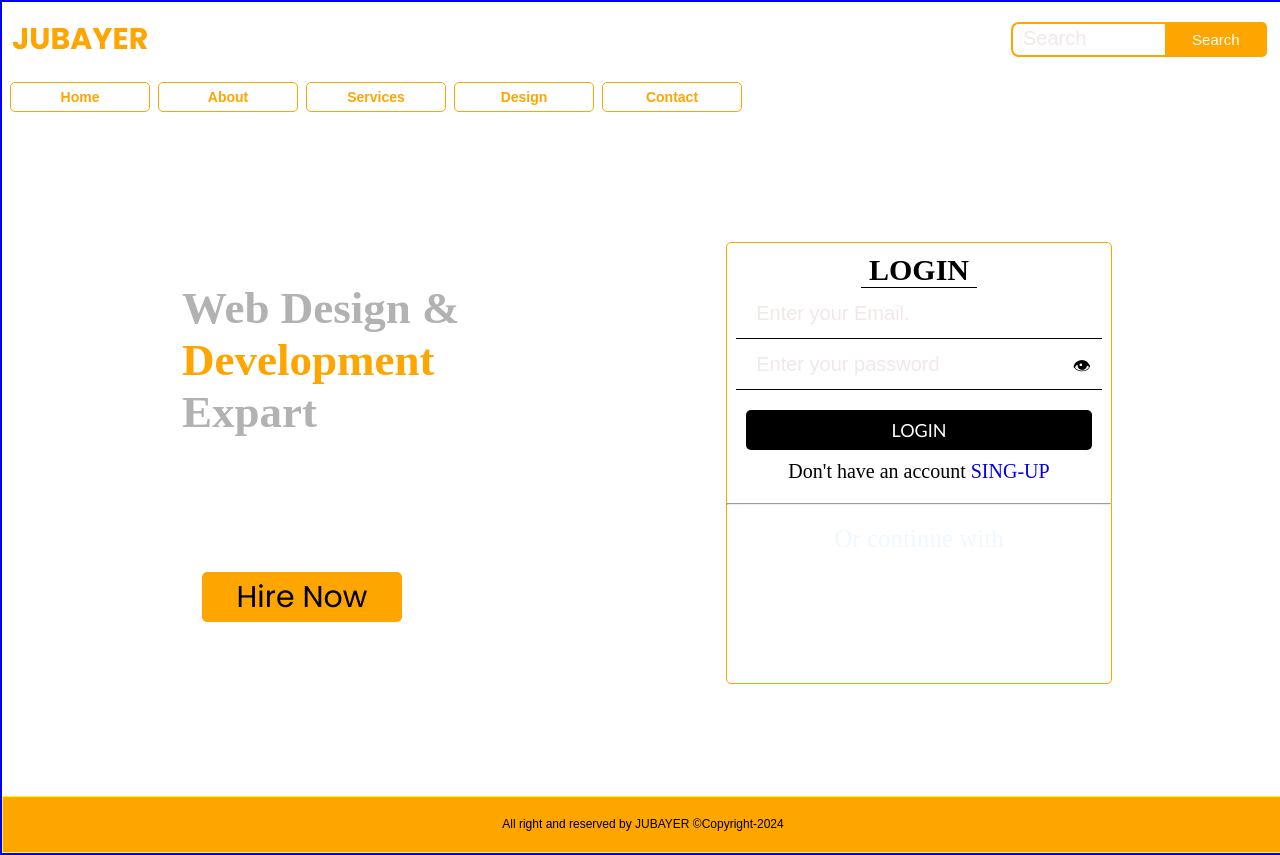
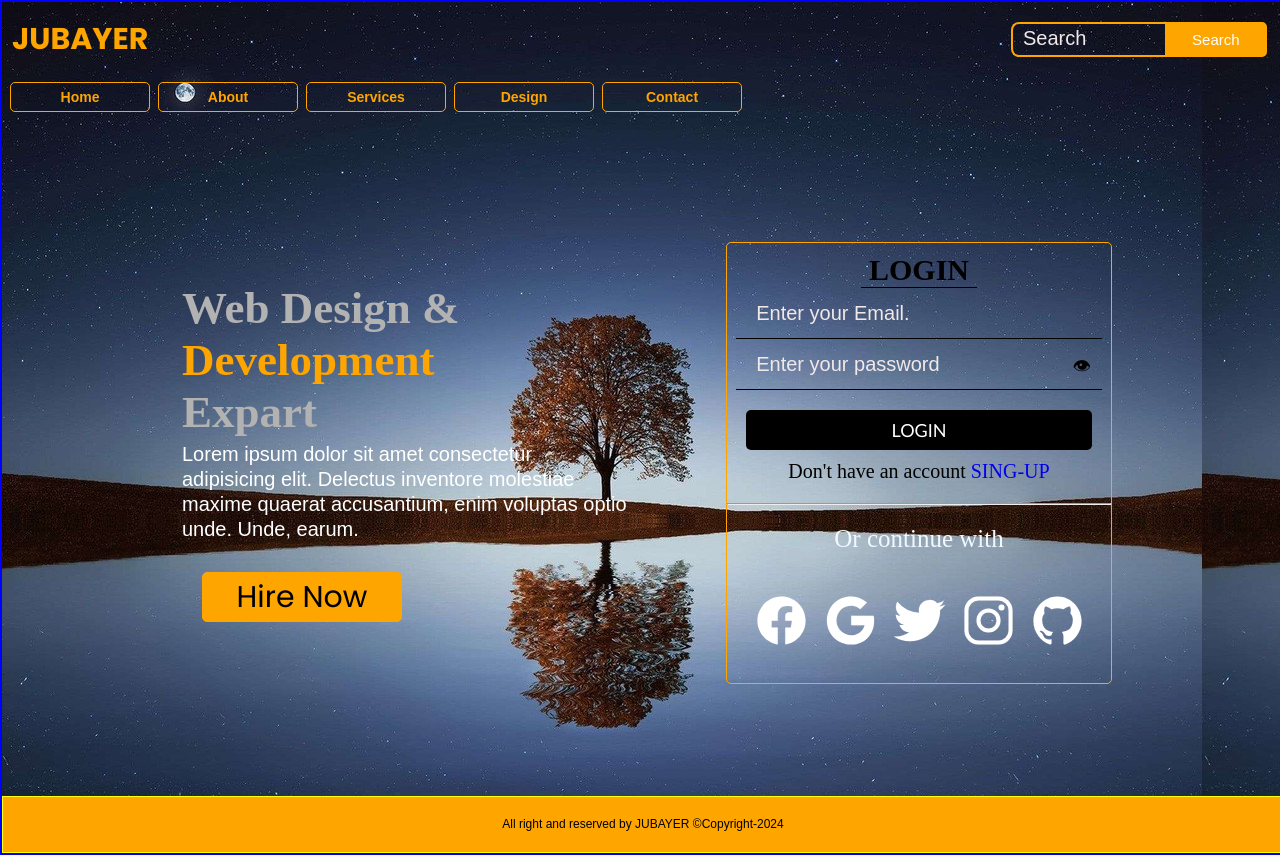
Before and after one commit to jubayershuvo/Shuvo, a plain HTML site: page index.html in a window 1280 px wide. Drawn offline with nearby package versions, Linux system fonts and the light colour scheme.

Commit message:
Update login.css

```diff
--- a/login.css
+++ b/login.css
@@ -5,7 +5,7 @@
 }
 body{
   width: 100%;
-  background-image: url(/project-5/background.jpg);
+  background-image: url(background.jpg);
   border: 2px solid blue;
 }
 a{
```
